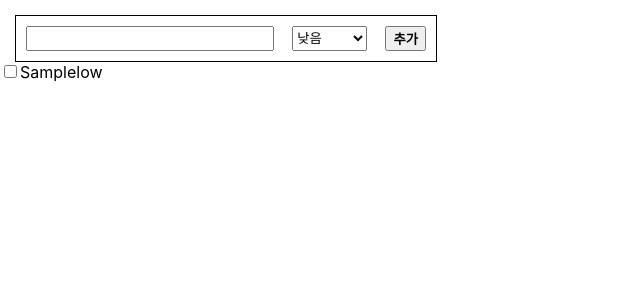
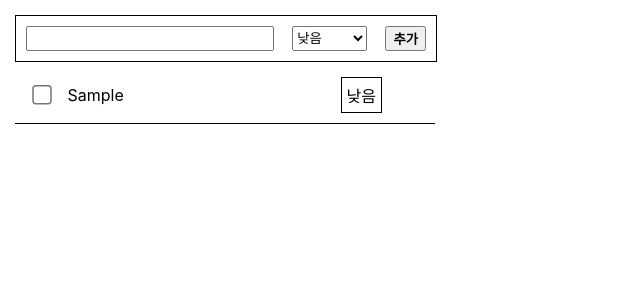
Before and after one commit to picoloman6/RESAT, a React (Create React App) app in the folder day3/: page / in a window 1280 px wide. Both pictures are taken after typing "Sample" into the empty fields and a click on the button "추가". Shown: the top 300 px of the page, without its empty margins (0-640 px from the left). Built offline with nearby package versions, Linux system fonts and the light colour scheme; the HTML template or start-up script is replaced by a standard one.

Commit message:
[Day3] : list 스타일 적용

```diff
--- a/day3/src/Todo/Todo.tsx
+++ b/day3/src/Todo/Todo.tsx
@@ -6,7 +6,7 @@ import TodoList from '../TodoList/TodoList';
 const Todo = () => {
   const [form, setForm] = useState<FormType>({
     text: '',
-    importance: 'low',
+    importance: '낮음',
     list: []
   });
 
--- a/day3/src/TodoInput/TodoInput.tsx
+++ b/day3/src/TodoInput/TodoInput.tsx
@@ -24,23 +24,23 @@ const TodoInput: React.FC<PropsType> = ({ form, setForm }) => {
     }
     const obj = { id: list.length + 1, text, importance, checked: false };
     const newList = [...list, obj];
-    setForm({ text: '', importance: 'low', list: newList });
+    setForm({ text: '', importance: '낮음', list: newList });
   };
 
   return (
     <TodoInputWrapper>
       <input onChange={onChangeInput} value={form.text} />
-      <select onChange={onChangeSelect}>
-        <option key='low' value='low'>
+      <select onChange={onChangeSelect} value={form.importance}>
+        <option key='low' value='낮음'>
           낮음
         </option>
-        <option key='middle' value='middle'>
+        <option key='middle' value='보통'>
           보통
         </option>
-        <option key='high' value='high'>
+        <option key='high' value='높음'>
           높음
         </option>
-        <option key='higher' value='higher'>
+        <option key='higher' value='아주 높음'>
           아주 높음
         </option>
       </select>
--- /dev/null
+++ b/day3/src/TodoList/TodoList.style.tsx
@@ -0,0 +1,25 @@
+import styled from 'styled-components';
+
+export const TodoListWrapper = styled.div`
+  width: 420px;
+  display: flex;
+  align-items: center;
+  margin-top: 15px;
+  margin-left: 15px;
+  border-bottom: 1px solid black;
+  padding-bottom: 10px;
+
+  input {
+    width: 10%;
+    zoom: 1.5;
+  }
+
+  span {
+    width: 65%;
+  }
+
+  div {
+    border: 1px solid black;
+    padding: 5px;
+  }
+`;
--- a/day3/src/TodoList/TodoList.tsx
+++ b/day3/src/TodoList/TodoList.tsx
@@ -1,5 +1,6 @@
 import React from 'react';
 import { ListType } from '../Types';
+import { TodoListWrapper } from './TodoList.style';
 
 interface PropsType {
   contents: ListType;
@@ -8,11 +9,11 @@ interface PropsType {
 const TodoList: React.FC<PropsType> = ({ contents }) => {
   const { id, text, importance, checked } = contents;
   return (
-    <div>
+    <TodoListWrapper>
       <input type='checkbox' checked={checked} />
       <span>{text}</span>
-      <span>{importance}</span>
-    </div>
+      <div>{importance}</div>
+    </TodoListWrapper>
   );
 };
 
```
